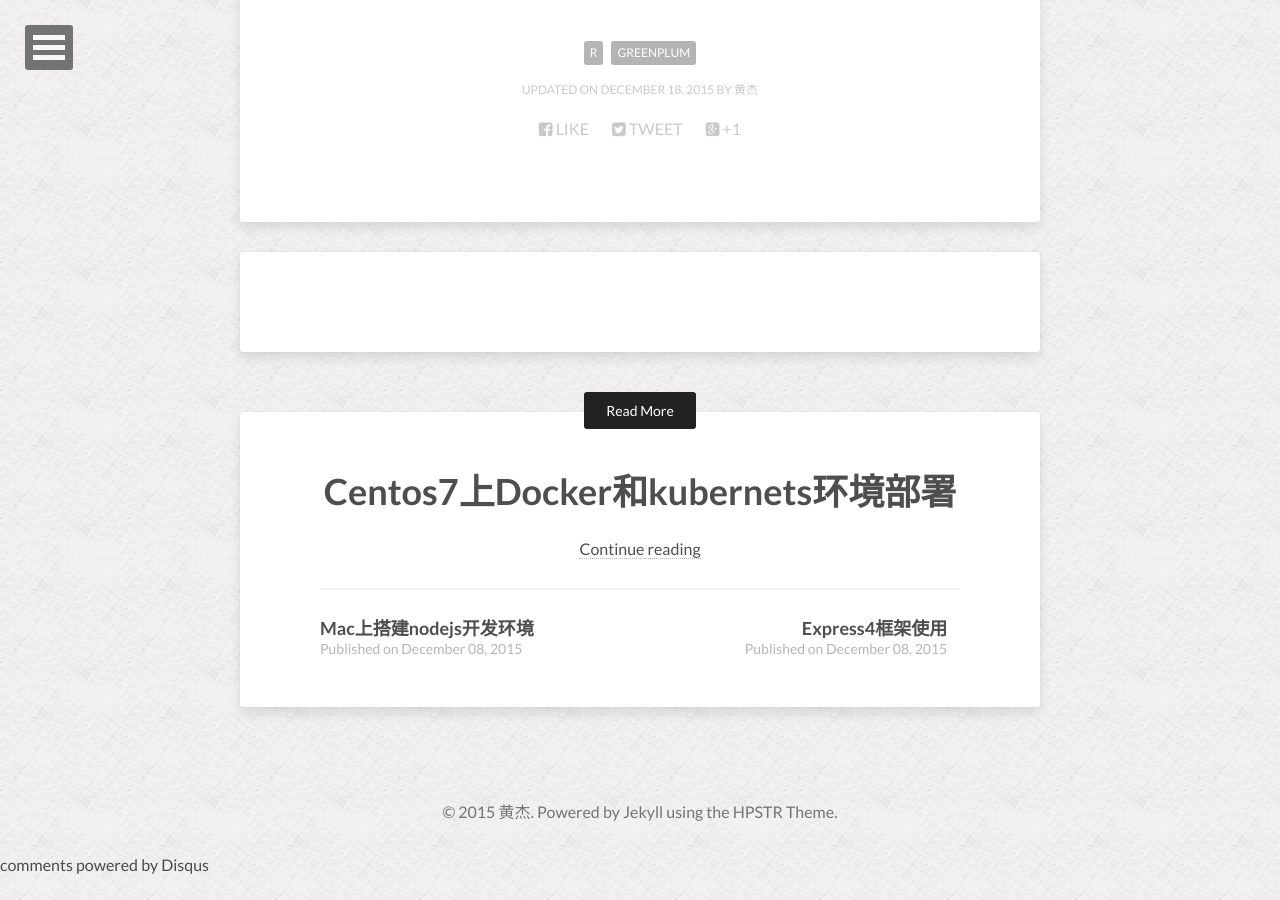
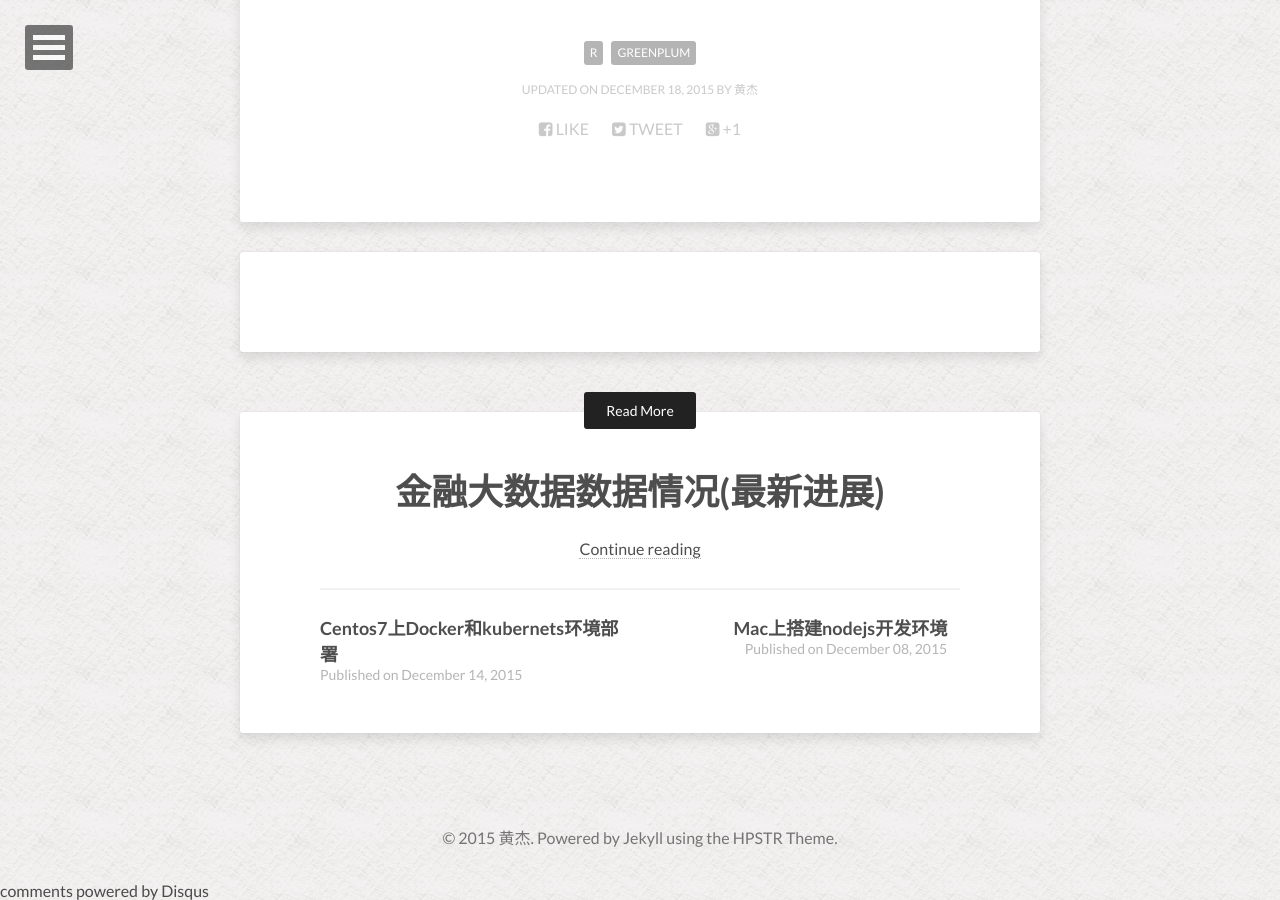
Before and after one commit to hj1984930/hj1984930.github.io, a Jekyll site: the page built from _posts/2015-12-18-r-gpdb.md, in a window 1280 px wide and 900 px high, scrolled down 1444 px. Built offline with Jekyll 4.4.1, drawn with Linux system fonts in a browser that asks for light colours; nearby versions of some CDN libraries; comment, search, counter and statistics services are not loaded; before the commit the page ends 2318 px from its top, so only the background shows below that; some of the changed lines change nothing that is shown; grey boxes are pictures that could not be loaded.

Commit message:
add tdb-data

```diff
--- a/_posts/2015-12-18-r-gpdb.md
+++ b/_posts/2015-12-18-r-gpdb.md
@@ -5,7 +5,7 @@
 modified: 2015-12-18
 tags: [R, Greenplum]
 image:
-  feature: abstract-10.jpg
+  feature: abstract-9.jpg
 
 ---
 
--- /dev/null
+++ b/_posts/2015-12-21-tdb-data.md
@@ -0,0 +1,39 @@
+---
+layout: post
+title: 金融大数据数据情况(最新进展)
+description: ""
+modified: 2015-12-21
+tags: [tdb, wind]
+image:
+  feature: abstract-10.jpg
+
+---
+
+###金融大数据数据情况(最新进展)
+
+- - -
+
+###历史数据处理过程
+
+wind-->mat-->csv-->gpdb
+
+股票数量：2921个
+
+
+###股票数据
+
+| year | tickab | orderqueue | order | transaction | k |
+|:-----|:------:|:----------:|:-----:|:-----------:|:-:|
+|2015|gpdb:43033|csv:18590|mat:1069|mat:2078||
+|2014||||||
+|2013||||||
+
+
+
+###期货数据
+
+| year | tickab | orderqueue | order | transaction | k |
+|:-----|:------:|:----------:|:-----:|:-----------:|:-:|
+|2015|ok:1亿6千万+|||||
+|2014|ok:7千万+|||||
+|2013|ok:7千万+|||||
```
Also changed, not shown: 1 other file.
